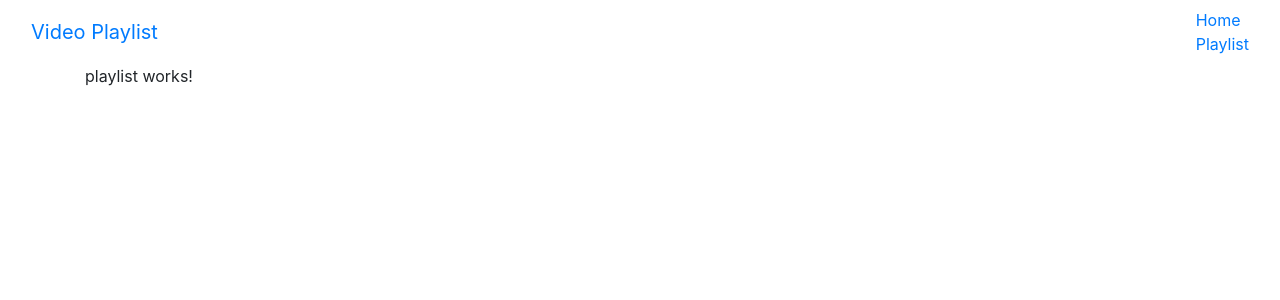
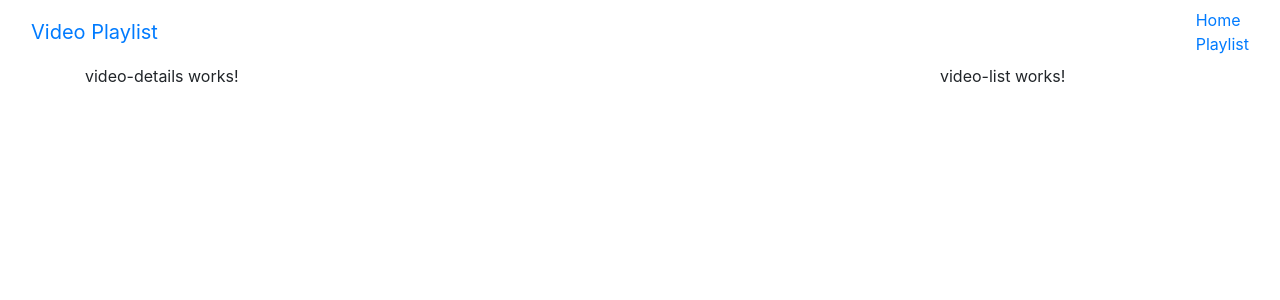
Before and after one commit to DarrenRegan/DataRQProject, an Angular app: page /videos in a window 1280 px wide. Shown: the top 300 px of the page. Built offline with nearby package versions, Linux system fonts and the light colour scheme.

Commit message:
Added Bootstrap Styling for 4 component

```diff
--- a/src/app/app.module.ts
+++ b/src/app/app.module.ts
@@ -5,12 +5,16 @@ import { AppRoutingModule } from './app-routing.module';
 import { AppComponent } from './app.component';
 import { HomeComponent } from './home/home.component';
 import { PlaylistComponent } from './playlist/playlist.component';
+import { VideoListComponent } from './video-list/video-list.component';
+import { VideoDetailsComponent } from './video-details/video-details.component';
 
 @NgModule({
   declarations: [
     AppComponent,
     HomeComponent,
-    PlaylistComponent
+    PlaylistComponent,
+    VideoListComponent,
+    VideoDetailsComponent
   ],
   imports: [
     BrowserModule,
--- a/src/app/home/home.component.html
+++ b/src/app/home/home.component.html
@@ -1,3 +1,3 @@
-<p>
-  home works!
-</p>
+<div class="jumbotron">
+  <h1>Video Playlist</h1>
+</div>
--- a/src/app/playlist/playlist.component.html
+++ b/src/app/playlist/playlist.component.html
@@ -1,3 +1,8 @@
-<p>
-  playlist works!
-</p>
+<div class="row">
+  <div class="col-sm-9">
+    <video-details></video-details>
+  </div>
+  <div class="col-sm-3">
+    <video-list></video-list>
+  </div>
+</div>
--- /dev/null
+++ b/src/app/video-details/video-details.component.html
@@ -0,0 +1,3 @@
+<p>
+  video-details works!
+</p>
--- /dev/null
+++ b/src/app/video-details/video-details.component.ts
@@ -0,0 +1,15 @@
+import { Component, OnInit } from '@angular/core';
+
+@Component({
+  selector: 'video-details',
+  templateUrl: './video-details.component.html',
+  styleUrls: ['./video-details.component.css']
+})
+export class VideoDetailsComponent implements OnInit {
+
+  constructor() { }
+
+  ngOnInit() {
+  }
+
+}
--- /dev/null
+++ b/src/app/video-list/video-list.component.html
@@ -0,0 +1,3 @@
+<p>
+  video-list works!
+</p>
--- /dev/null
+++ b/src/app/video-list/video-list.component.ts
@@ -0,0 +1,15 @@
+import { Component, OnInit } from '@angular/core';
+
+@Component({
+  selector: 'video-list',
+  templateUrl: './video-list.component.html',
+  styleUrls: ['./video-list.component.css']
+})
+export class VideoListComponent implements OnInit {
+
+  constructor() { }
+
+  ngOnInit() {
+  }
+
+}
```
Also changed, not shown: src/app/video-details/video-details.component.css (added), src/app/video-list/video-list.component.css (added), 2 other files (tests, documents, lock files or other folders).
